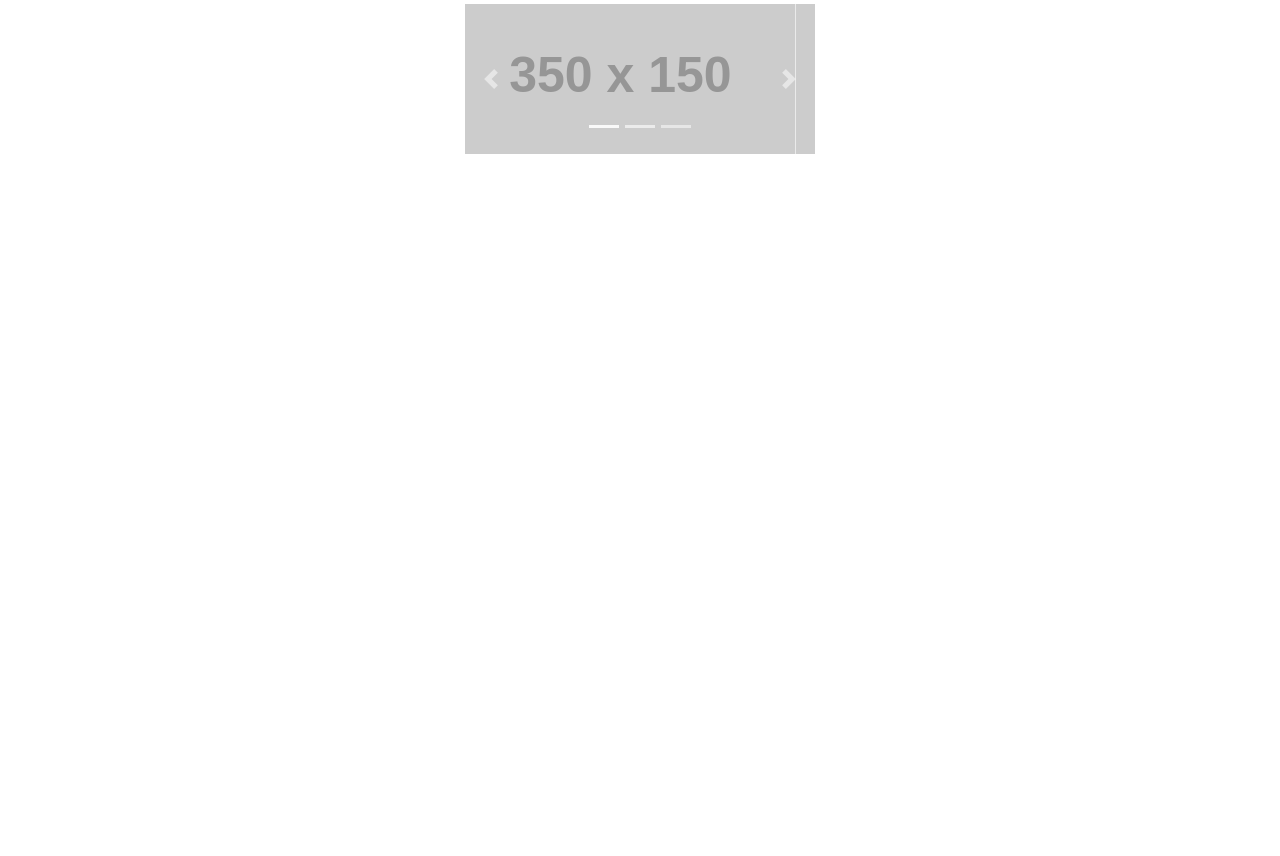
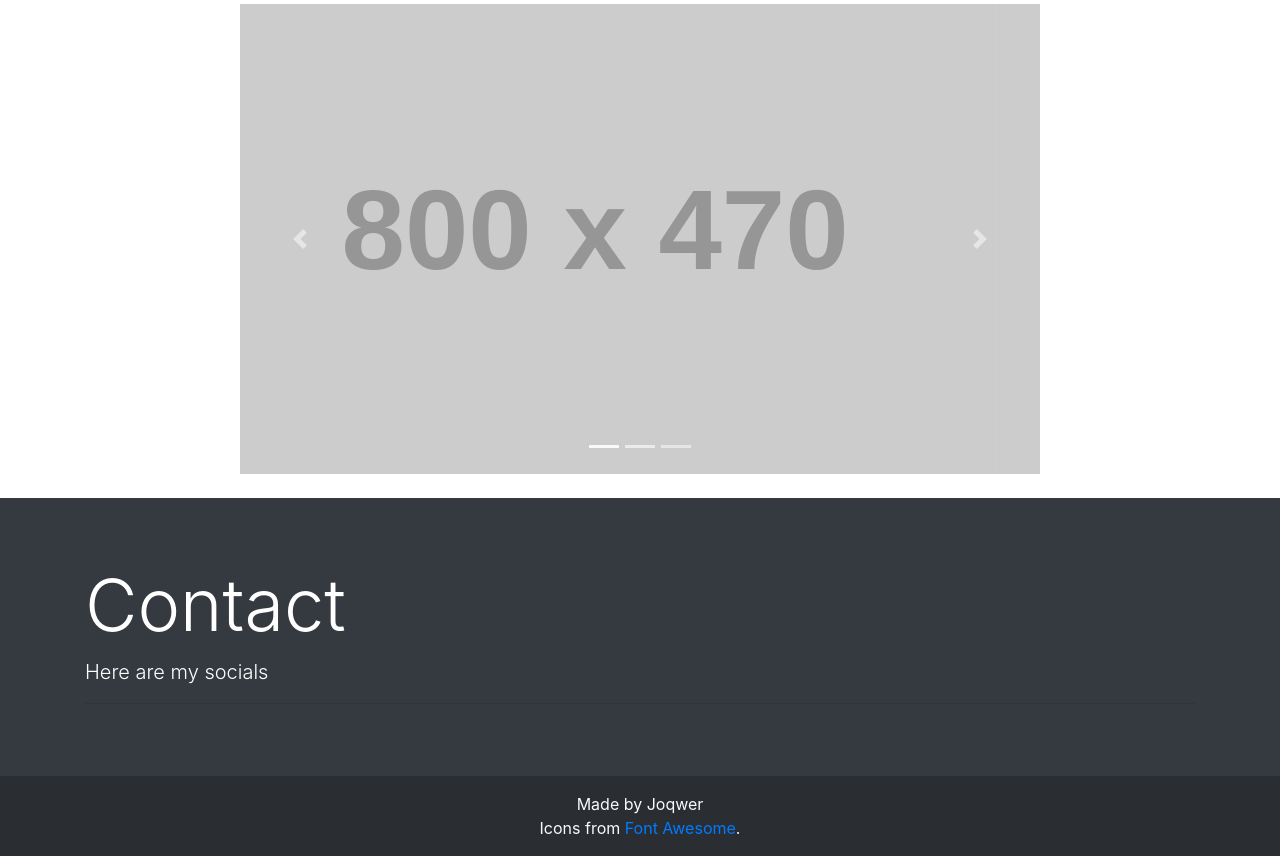
Before and after one commit to joqwer/joqwer.github.io, a plain HTML site: page index.html in a window 1280 px wide. Shown: the part 481-1337 px from the top of the page. Before the commit the page ends 800 px from the top, so only its background shows below. Drawn offline with nearby package versions, Linux system fonts and the light colour scheme; placeholder pictures from the web are drawn by us.

Commit message:
Footer and Socials section added

```diff
--- a/assets/index/styles.css
+++ b/assets/index/styles.css
@@ -6,8 +6,8 @@
 }
 
 .carousel {
-    max-width: 350px;
-    max-height: 150px;
+    max-width: 800px;
+    max-height: 470px;
     align-self: center;
 }
 
@@ -18,3 +18,7 @@
 img {
     width: 100%;
 }
+
+#socialJumbotron {
+    margin-bottom: 0;
+}
--- a/index.html
+++ b/index.html
@@ -53,13 +53,13 @@
         </ol>
         <div class="carousel-inner" role="listbox">
             <div class="carousel-item active">
-                <img src="https://via.placeholder.com/350x150.png?text=Slide+1" alt="First slide">
+                <img src="https://via.placeholder.com/800x470.png?text=Slide+1" alt="First slide">
             </div>
             <div class="carousel-item">
-                <img src="https://via.placeholder.com/350x150.png?text=Slide+2" alt="Second slide">
+                <img src="https://via.placeholder.com/800x470.png?text=Slide+2" alt="Second slide">
             </div>
             <div class="carousel-item">
-                <img src="https://via.placeholder.com/350x150.png?text=Slide+3" alt="Third slide">
+                <img src="https://via.placeholder.com/800x470.png?text=Slide+3" alt="Third slide">
             </div>
         </div>
         <a class="carousel-control-prev" href="#myStuffCarousel" role="button" data-slide="prev">
@@ -72,7 +72,29 @@
         </a>
     </div>
 
-    <!--  -->
+    <!-- Contact Jumbotron -->
+
+    <br>
+
+    <div class="jumbotron jumbotron-fluid bg-dark text-white" id="socialJumbotron">
+        <div class="container">
+            <h1 class="display-3">Contact</h1>
+            <p class="lead">Here are my socials</p>
+            <hr class="my-2">
+        </div>
+    </div>
+
+    <!-- Footer -->
+
+    <footer class="bg-dark text-light text-center text-lg-start">
+        <!-- Copyright -->
+        <div class="text-center p-3" style="background-color: rgba(0, 0, 0, 0.2);">
+          Made by Joqwer
+          <br>
+          Icons from <a href="https://fontawesome.com">Font Awesome</a>.
+        </div>
+        <!-- Copyright -->
+      </footer>
 
     <!-- Optional JavaScript -->
     <!-- jQuery first, then Popper.js, then Bootstrap JS -->
```
